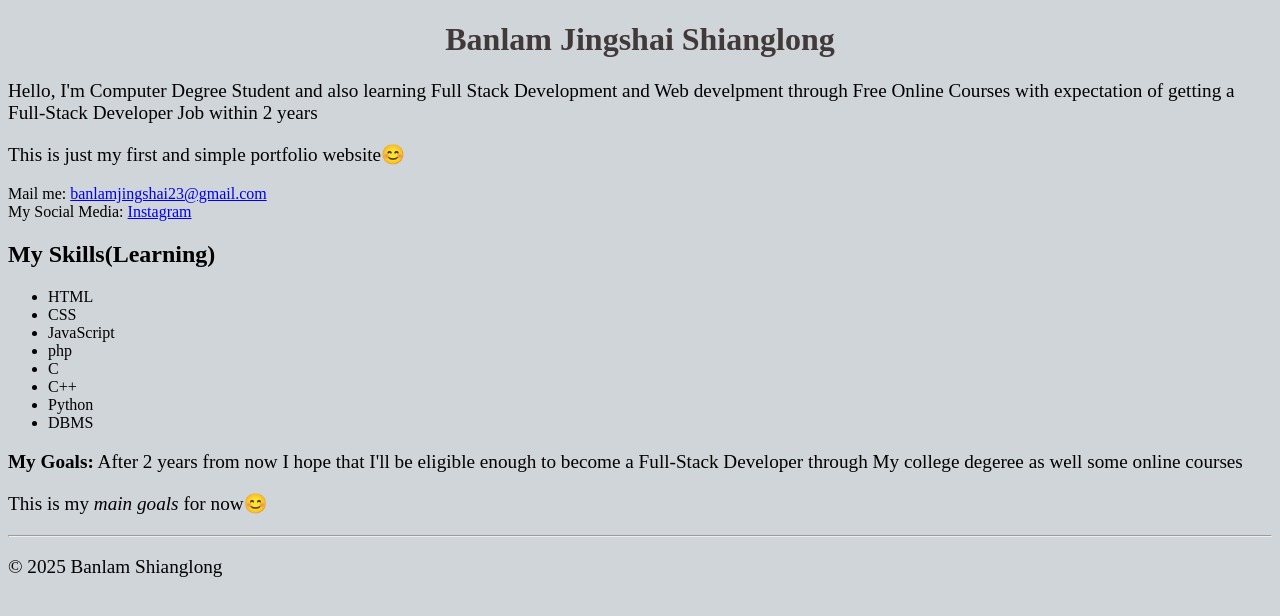
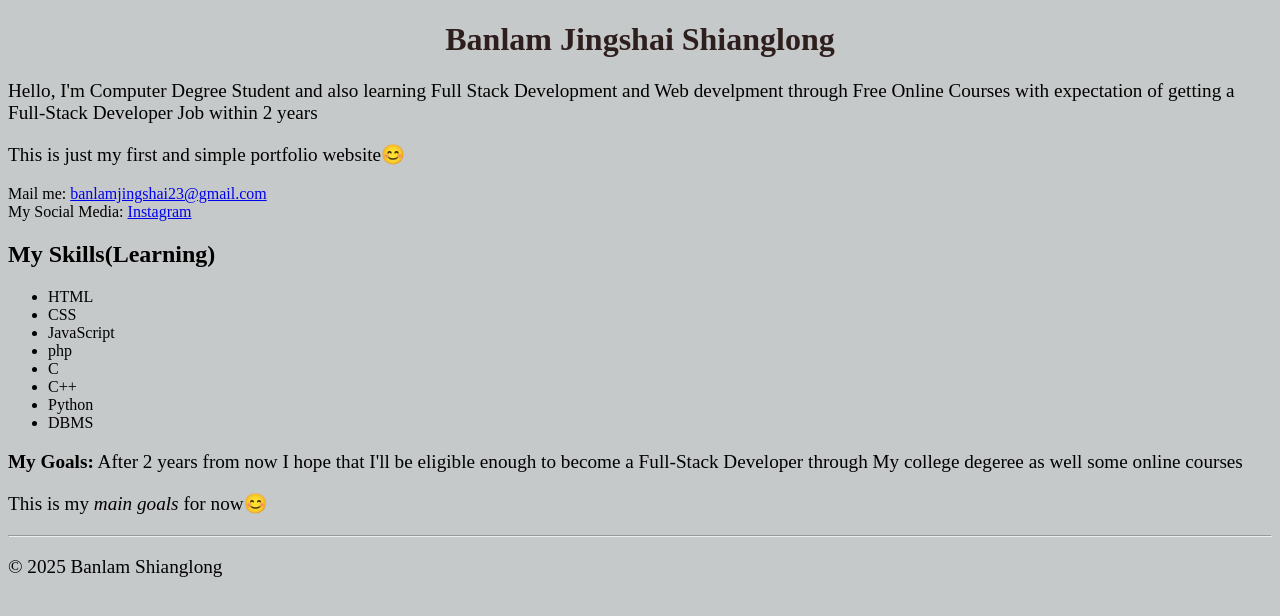
Before and after one commit to Banlam23/portfolio, a plain HTML site: page index.html in a window 1280 px wide. Drawn offline with Linux system fonts and the light colour scheme.

Commit message:
Update style.css

```diff
--- a/style.css
+++ b/style.css
@@ -1,10 +1,20 @@
 body {
-    background-color: rgba(154, 165, 175, 0.467);
-    }
+    color: rgb(0, 0, 0);
+    background-color: rgb(198, 201, 201);
+    /*background-image: url("papers.co-ax42-coding-dark-computer-bokeh-illustration-art-black-3840x2400.jpg");*/
+    background-repeat: no-repeat;
+    background-size: cover;
+background-blend-mode: lighten;}
 h1 {
     text-align: center;
-    color: rgb(66, 57, 57);
+    color: rgb(46, 30, 30);
     }
 p {
     font-size: 1.2em;
    }
+#container {
+    background-color: rgb(224, 213, 199);
+    text-align: center;
+    width: 50%;
+    height: auto;
+}
```
